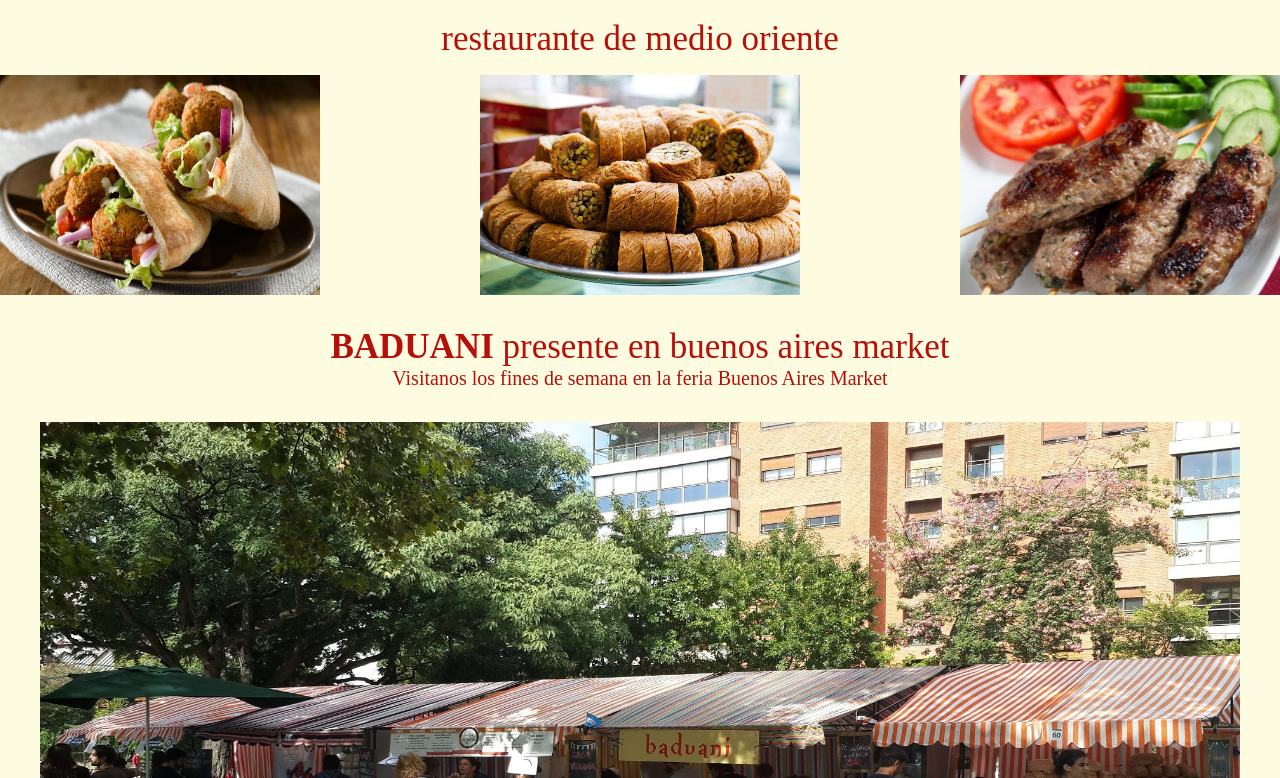
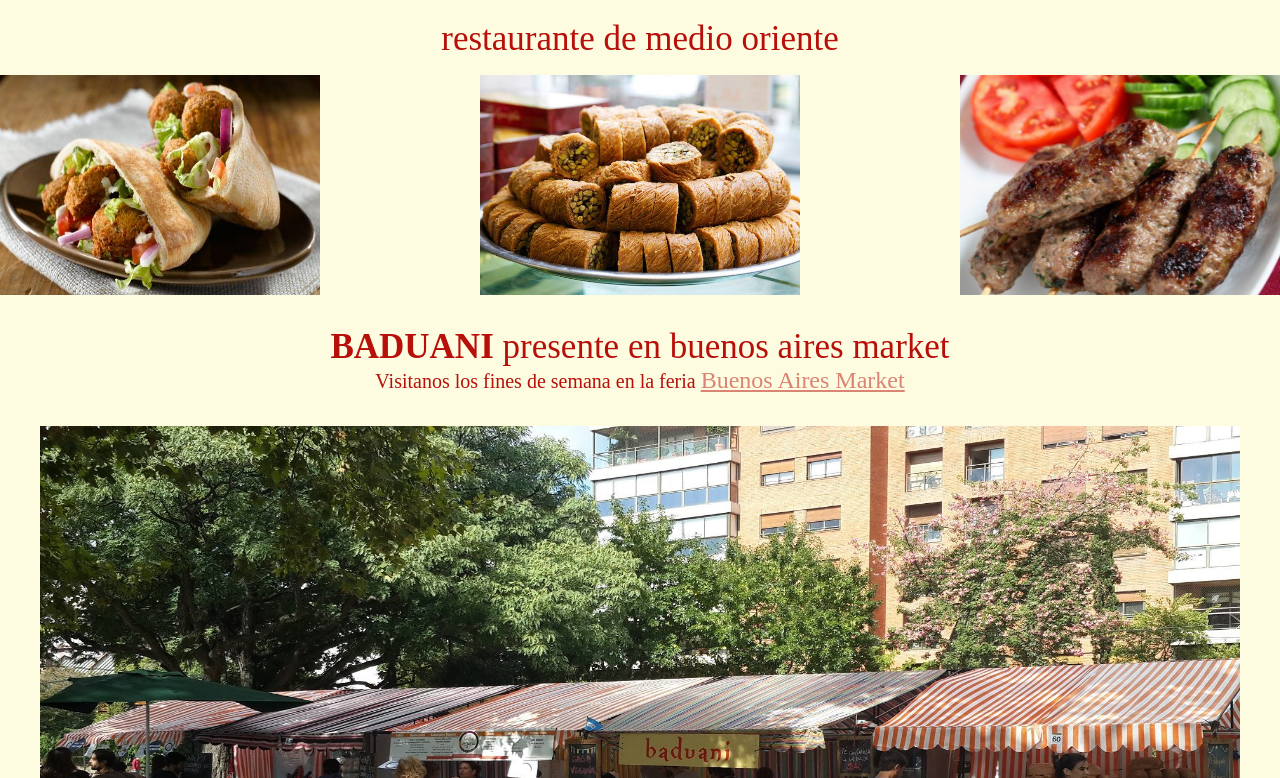
Before and after one commit to shadibaduan/baduani, a plain HTML site: page index.html in a window 1280 px wide. In both pictures the pointer is over the link "Buenos Aires Market". Shown: the part 701-1479 px from the top of the page. Drawn offline with Linux system fonts and the light colour scheme; a web font is replaced by a local one.

Commit message:
hover en link buenos aires market

```diff
--- a/css/main.css
+++ b/css/main.css
@@ -100,6 +100,12 @@ h1 , h2, h3, h4, h5, h6 {
 .parrafo-section3-link {
     text-decoration: none;
     color: #b70f0a;
+}
+
+.parrafo-section3-link:hover {
+    opacity: 0.5;
+    font-size: larger;
+    text-decoration: underline;
 }
 
 .container-imagen-section3 {
```
Also changed, not shown: img/baklawa2.jpg (added), img/kebbe-naie.jpg (added), img/kebbe.jpg (added), img/maamoul.jpg (added), img/picada-baduani.jpg (added), img/pollo-tarator.jpg (added), img/vip.jpg (added), img/vip2.jpg (added).
